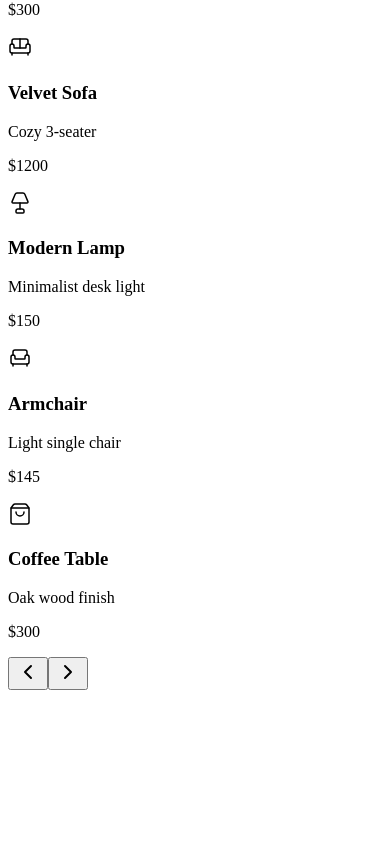
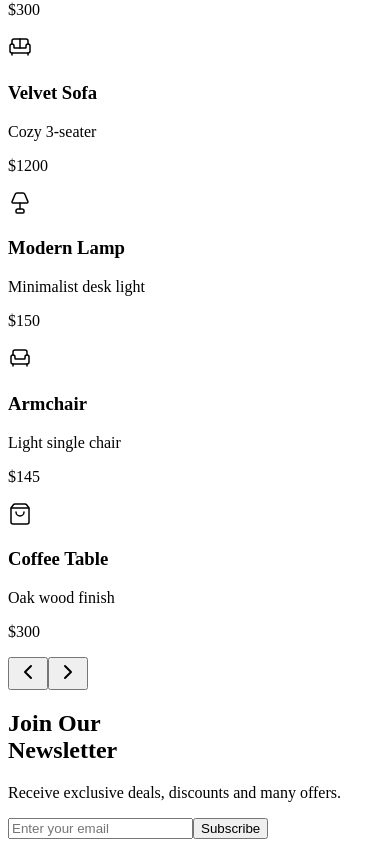
Before and after one commit to DieuNN/e-commerce-nextjs, a Next.js app: page / in a window 390 px wide. Shown: the part 2797-3644 px from the top of the page. Before the commit the page ends 3495 px from the top, so only its background shows below. Built offline with nearby package versions, Linux system fonts and the light colour scheme.

Commit message:
feat: Add Newsletter section for desktop
- Create Newsletter component with 50/50 split layout
- Style component with project colors and fonts
- Ensure component is hidden on mobile
- Add Newsletter to page layout
- Improve accessibility with aria-label

```diff
--- /dev/null
+++ b/app/components/Newsletter.tsx
@@ -0,0 +1,38 @@
+import React from 'react';
+
+export default function Newsletter() {
+  return (
+    <section className="hidden lg:flex w-full h-[500px] mb-20 max-w-[1920px] mx-auto">
+      {/* Left side: Gray placeholder */}
+      <div className="w-1/2 bg-[#D9D9D9] flex items-center justify-center">
+        {/* Placeholder content if needed, currently empty gray box as per image */}
+      </div>
+
+      {/* Right side: Newsletter form */}
+      <div className="w-1/2 bg-[#E0EFF6] flex flex-col justify-center px-20 xl:px-[150px]">
+        <h2 className="text-[#07484A] font-serif text-[64px] leading-tight mb-4">
+          Join Our <br />
+          Newsletter
+        </h2>
+        <p className="text-[#1F4B43] text-lg mb-10 font-sans">
+          Receive exclusive deals, discounts and many offers.
+        </p>
+
+        <form className="flex flex-col gap-4 max-w-[500px]">
+          <input
+            type="email"
+            placeholder="Enter your email"
+            aria-label="Enter your email address"
+            className="w-full h-[60px] bg-transparent border-b border-[#1F4B43] text-[#1F4B43] placeholder-[#1F4B43]/60 text-lg focus:outline-none focus:border-[#07484A]"
+          />
+          <button
+            type="button"
+            className="w-[200px] h-[60px] bg-[#70908B] text-white text-xl font-medium rounded-[10px] hover:bg-[#5e7a76] transition-colors mt-6"
+          >
+            Subscribe
+          </button>
+        </form>
+      </div>
+    </section>
+  );
+}
--- a/app/page.tsx
+++ b/app/page.tsx
@@ -4,6 +4,7 @@ import Hero from './components/Hero';
 import CategorySection from './components/CategorySection';
 import SpecialPackages from './components/SpecialPackages';
 import PopularProducts from './components/PopularProducts';
+import Newsletter from './components/Newsletter';
 
 export default function Home() {
   return (
@@ -14,6 +15,7 @@ export default function Home() {
         <CategorySection />
         <SpecialPackages />
         <PopularProducts />
+        <Newsletter />
       </main>
     </div>
   );
```
